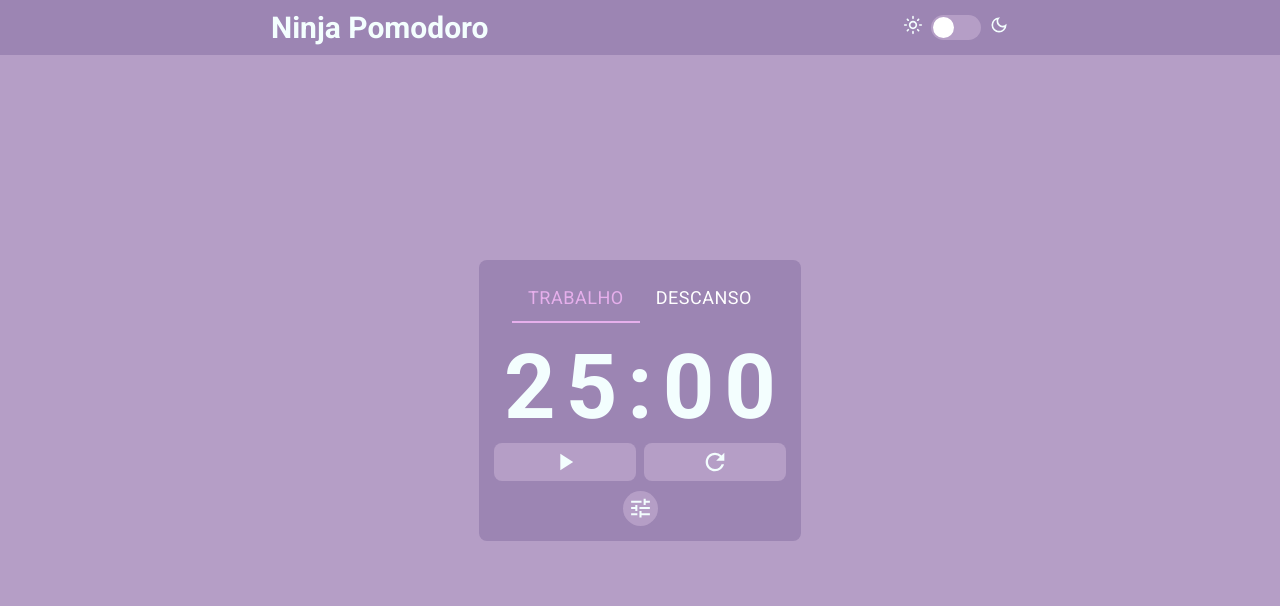
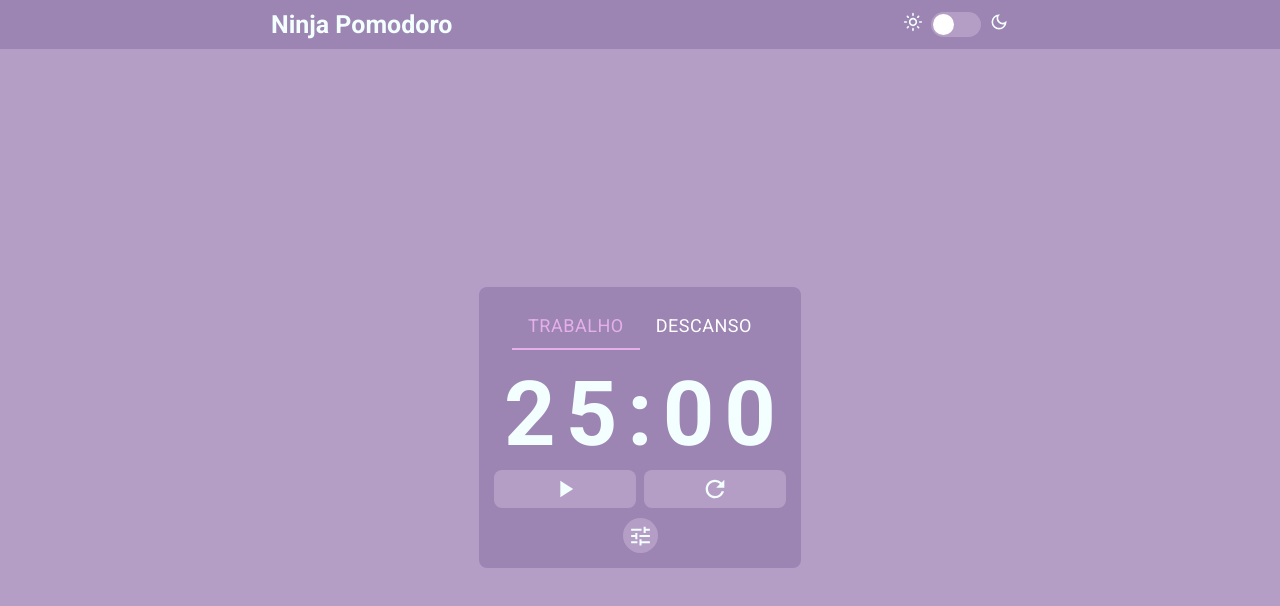
Before and after one commit to soaresgus/ninja-pomodoro, a React (Vite) app: page / in a window 1280 px wide. Shown: the top 606 px of the page. Built offline with nearby package versions, Linux system fonts and the light colour scheme.

Commit message:
Improvement on styles;

```diff
--- a/src/components/Header/styles.ts
+++ b/src/components/Header/styles.ts
@@ -23,6 +23,6 @@ export const Container = styled.header`
 `;
 
 export const Logo = styled.span`
-    font-size: 3rem;
+    font-size: 2.5rem;
     font-weight: 700;
 `;
--- a/src/styles/styles.ts
+++ b/src/styles/styles.ts
@@ -8,6 +8,7 @@ export const Content = styled.main`
 
     width: min(76.8rem, 100%);
 
+    padding-top: 5.5rem;
     margin-inline: auto;
     height: 100%;
 `;
```
